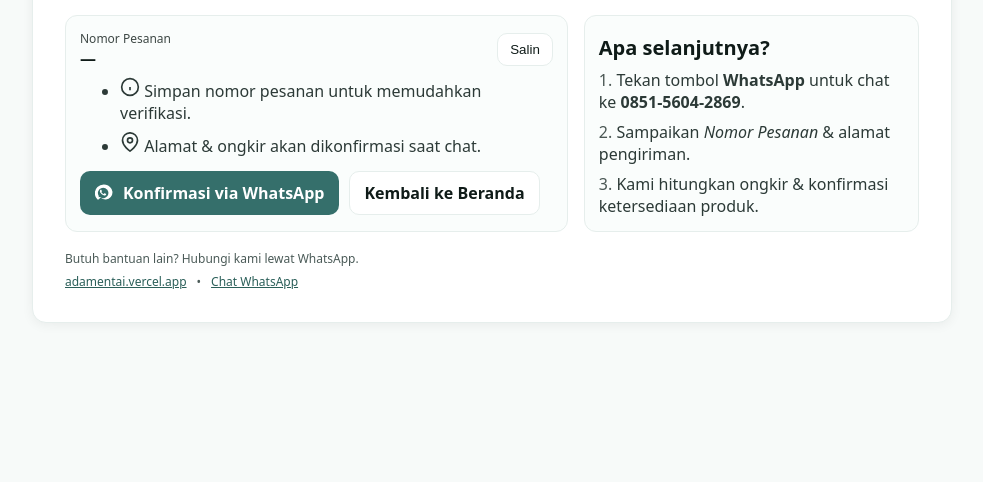
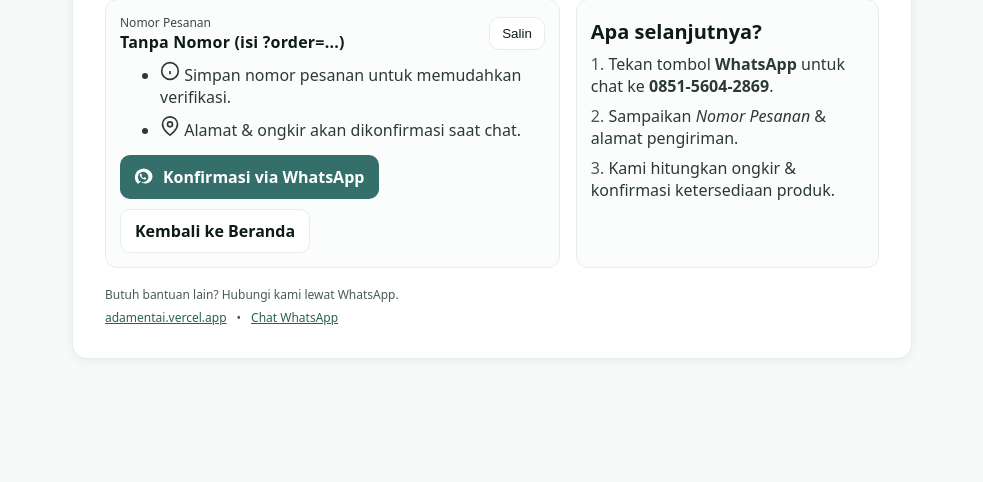
Before and after one commit to emsabiq/adamentai, a plain HTML site: page finish.html in a window 1280 px wide. Shown: the part 318-800 px from the top of the page, without its empty margins (148-1131 px from the left). Drawn offline with Linux system fonts and the light colour scheme.

Commit message:
Update finish.html

```diff
--- a/finish.html
+++ b/finish.html
@@ -25,8 +25,8 @@ How to use:
   *{box-sizing:border-box}
   html,body{height:100%}
   body{margin:0;font-family:ui-sans-serif,system-ui,-apple-system,Segoe UI,Roboto,Ubuntu,Cantarell,Noto Sans,sans-serif;color:var(--text);background:var(--bg);-webkit-font-smoothing:antialiased}
-  .container{min-height:100%;display:grid;place-items:center;padding:24px}
-  .card{width:min(920px,96vw);background:var(--card);border:1px solid var(--border);border-radius:var(--radius);box-shadow:0 2px 12px rgba(0,0,0,.06);padding:clamp(18px,3.2vw,32px);}
+  .container{min-height:100%;display:grid;place-items:center;padding:clamp(16px,4vw,40px)}
+  .card{width:min(840px,92vw);background:var(--card);border:1px solid var(--border);border-radius:var(--radius);box-shadow:0 2px 12px rgba(0,0,0,.06);padding:clamp(18px,3.2vw,32px);}
   .header{display:flex;align-items:center;gap:14px;flex-wrap:wrap}
   .icon-wrap{width:44px;height:44px;border-radius:50%;display:grid;place-items:center;background:#eef4f3;border:1px solid var(--border)}
   .icon{width:24px;height:24px}
@@ -114,4 +114,36 @@ How to use:
 </div>
 
 </body>
+<script>
+// --- Ambil Nomor Pesanan ---
+// Urutan prioritas: ?order=... -> sessionStorage.order_id -> localStorage.order_id
+(function(){
+  const p = new URLSearchParams(location.search);
+  const order = (p.get('order') || sessionStorage.getItem('order_id') || localStorage.getItem('order_id') || '').trim();
+  const orderEl = document.getElementById('orderId');
+  if(orderEl) orderEl.textContent = order || 'Tanpa Nomor (isi ?order=...)';
+
+  // --- Buat link WhatsApp ---
+  const waNumber = '6285156042869'; // 085156042869
+  const baseMsg = `Assalamu'alaikum. Saya ingin konfirmasi pesanan${order?` ${order}`:''} dan biaya pengiriman.`;
+  const waUrl = `https://wa.me/${waNumber}?text=${encodeURIComponent(baseMsg)}`;
+  const waLink = document.getElementById('waLink');
+  const footWa = document.getElementById('footWa');
+  if(waLink) waLink.href = waUrl;
+  if(footWa) footWa.href = waUrl;
+
+  // --- Salin nomor pesanan ---
+  const copyBtn = document.getElementById('copyBtn');
+  if(copyBtn){
+    copyBtn.addEventListener('click', async ()=>{
+      try{
+        const text = order || '';
+        await navigator.clipboard.writeText(text);
+        const old = copyBtn.textContent; copyBtn.textContent = 'Tersalin';
+        setTimeout(()=>copyBtn.textContent = old, 1200);
+      }catch(e){ alert('Gagal menyalin.'); }
+    });
+  }
+})();
+</script>
 </html>
```
